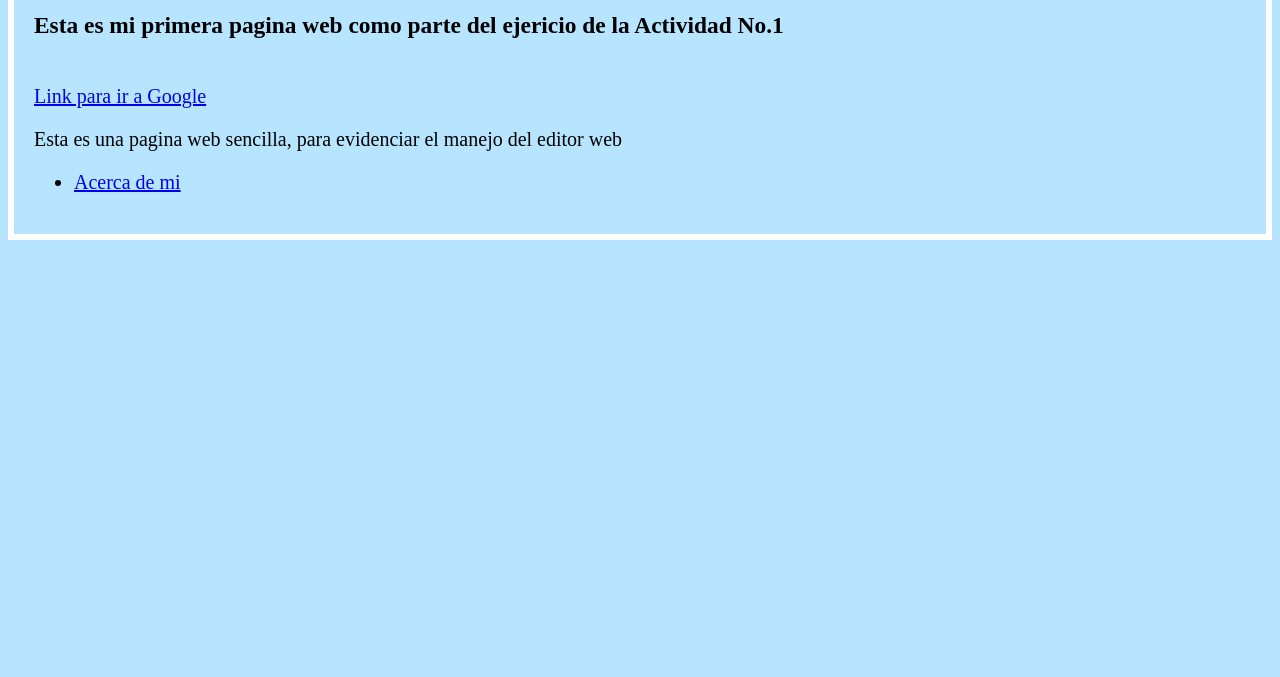
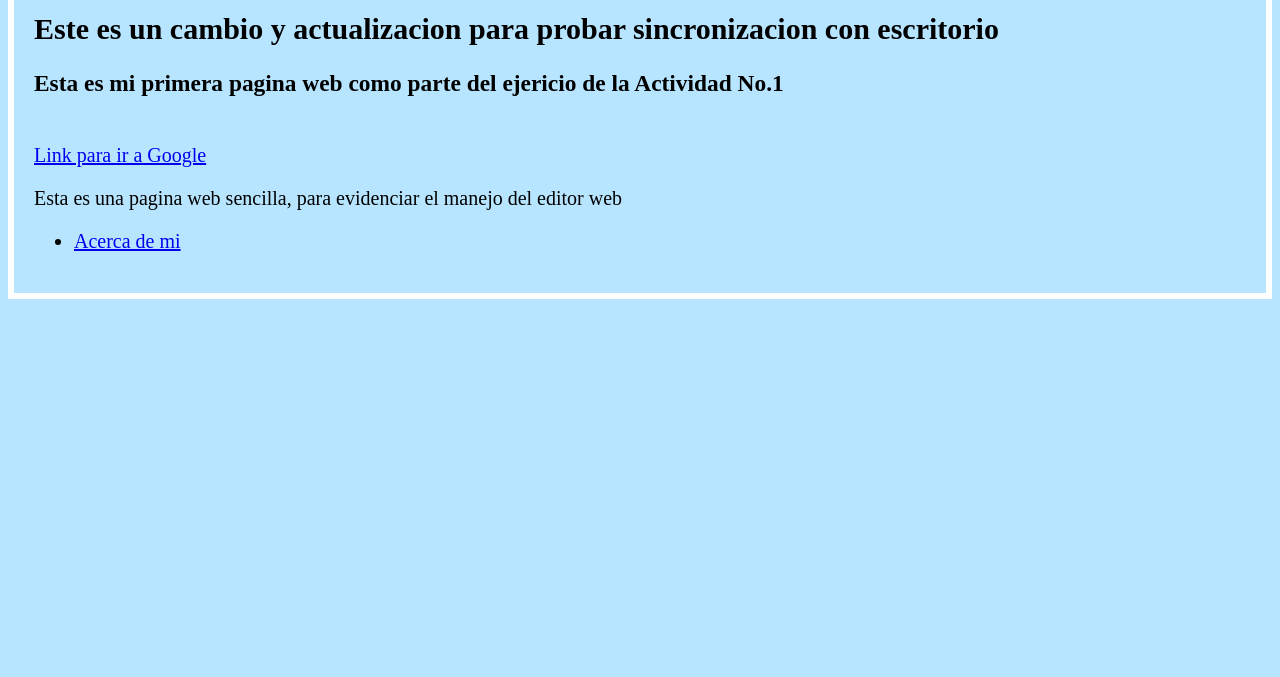
Before and after one commit to segurdata/UNAD, a plain HTML site: page index2.html in a window 1280 px wide. Shown: the part 123-800 px from the top of the page. Drawn offline with Linux system fonts and the light colour scheme.

Commit message:
Actualizacion 2
Esta es una segunda actualizacion del ejercicio para verificar sincronizacion con escritorio

```diff
--- a/index2.html
+++ b/index2.html
@@ -16,6 +16,7 @@
 
 	<body>
 		<h1>Mi Pagina</h1>
+		<h2>Este es un cambio y actualizacion para probar sincronizacion con escritorio</h2>
 		<h3>Esta es mi primera pagina web como parte del ejericio de la Actividad No.1 </h3>
 
 		<br>
```
